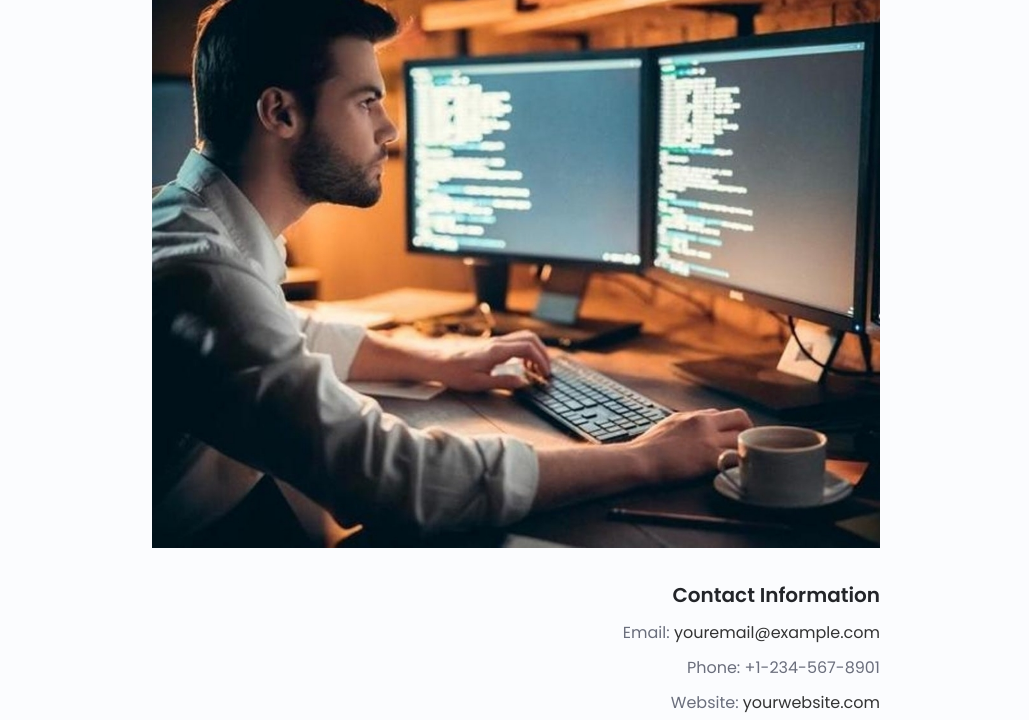
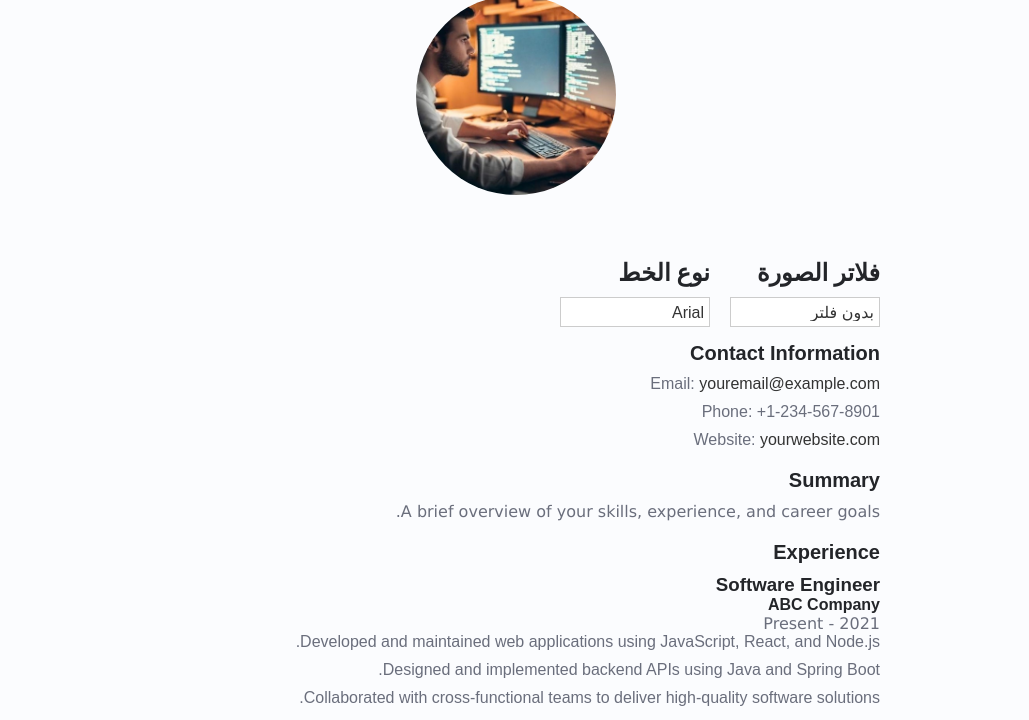
Before and after one commit to Anas-Hamo23/abo_Asem, a plain HTML site: page personal_information.html in a window 1280 px wide. Shown: the part 178-898 px from the top of the page, without its empty margins (124-1153 px from the left). Drawn offline with nearby package versions, Linux system fonts and the light colour scheme.

Commit message:
add filter photo and type

```diff
--- a/assets/css/style_personal.css
+++ b/assets/css/style_personal.css
@@ -5,8 +5,8 @@
     padding: 0;
 } */
 
-/* header {
-    background-color: #f0f0f0;
+header {
+    /* background-color: #f0f0f0; */
     padding: 20px;
     text-align: center;
 }
@@ -21,7 +21,7 @@ header img {
     width: 150px;
     height: 150px;
     margin-bottom: 20px;
-} */
+}
 
 .mainA {
     padding: 20px;
@@ -52,11 +52,11 @@ a {
     color: #333;
 }
 
-img {
+/* img {
     max-width: 100%;
     height: auto;
     margin-bottom: 20px;
-}
+} */
 
 .social-links {
     list-style: none;
@@ -72,3 +72,52 @@ img {
 .social-links li a {
     float: right; /* Align icons to the right */
 }
+
+#myImage {
+    width: 200px;
+    height: 200px;
+    object-fit: cover;
+}
+select {
+    direction: rtl;
+    outline: none;
+    /* خصائص عامة */
+    width: 150px; /* عرض عنصر select */
+    height: 30px; /* ارتفاع عنصر select */
+    padding: 5px; /* مسافة داخلية حول النص */
+    margin: 10px 0px; /* مسافة خارجية حول عنصر select */
+    border: 1px solid #ccc; /* إطار حول عنصر select */
+    font-size: 16px; /* حجم الخط */
+    color: #333; /* لون النص */
+    background-color: #fff; /* لون الخلفية */
+
+    /* خصائص المظهر */
+    appearance: none; /* إخفاء مظهر المتصفح الافتراضي */
+    cursor: pointer; /* تغيير المؤشر إلى يد عند التمرير فوقه */
+
+    /* خصائص الخيارات */
+    option {
+      padding: 5px; /* مسافة داخلية حول كل خيار */
+    }
+  }
+  body {
+    font-family: Arial, sans-serif; /* خط افتراضي للصفحة */
+}
+
+h1 {
+    font-family: 'Times New Roman', serif; /* خط مخصص للعنوان */
+}
+
+p {
+    font-family: Verdana, sans-serif; /* خط مخصص للفقرة */
+}
+.photo{
+    display: flex;
+    margin-top: 20px;
+}
+/* .photo div{
+    margin-right: 20px;
+} */
+.photo div:nth-child(2){
+    margin-right: 20px;
+}
--- /dev/null
+++ b/assets/js/main_personal.js
@@ -0,0 +1,16 @@
+const image = document.getElementById('myImage');
+const filterSelect = document.getElementById('filterSelect');
+// console.log(image)
+// console.log(filterSelect)
+filterSelect.addEventListener('change', function() {
+    const selectedFilter = this.value;
+    image.style.filter = selectedFilter;
+    // console.log(image)
+});
+const fontSelect = document.getElementById('fontSelect');
+const body = document.querySelector('main');
+
+fontSelect.addEventListener('change', function() {
+    const selectedFont = this.value;
+    body.style.fontFamily = selectedFont;
+});
--- a/personal_information.html
+++ b/personal_information.html
@@ -82,8 +82,33 @@
                <div class="mainA">
                 <header>
                     <h1>Abo Asem</h1>
-                    <img src="assets/img/about.jpg" alt="Your Photo">
+                    <img src="assets/img/about.jpg" id="myImage" alt="Your Photo">
+
                 </header>
+                <div class="photo">
+                    <div>
+                        <h1>فلاتر الصورة</h1>
+                        <select id="filterSelect">
+                            <option value="none">بدون فلتر</option>
+                            <option value="grayscale(100%)">أبيض وأسود</option>
+                            <!-- <option value="sepia">أحادي اللون البني</option> -->
+                            <option value="blur(5px)">تشويش</option>
+                            <option value="brightness(1.5)">زيادة السطوع</option>
+                            <option value="contrast(2)">زيادة التباين</option>
+                        </select>
+                    </div>
+                    <div>
+                        <h1>نوع الخط</h1>
+
+                <select id="fontSelect">
+                    <option value="Arial">Arial</option>
+                    <option value="Tahoma">Tahoma</option>
+                    <option value="Verdana">Verdana</option>
+                    <option value="Times New Roman">Times New Roman</option>
+                    <option value="Courier New">Courier New</option>
+                </select>
+                    </div>
+                </div>
                 <section class="sectionA" id="contact-info">
                     <h2>Contact Information</h2>
                     <ul>
@@ -204,6 +229,7 @@
 
     <!--=================== Animated text ===============-->
     <script src="https://cdn.jsdelivr.net/npm/typed.js@2.0.12"></script>
+    <script src="assets/js/main_personal.js"></script>
 
     <!--=================== Animate scroll js ===============-->
     <script src="https://unpkg.com/aos@next/dist/aos.js"></script>
```
